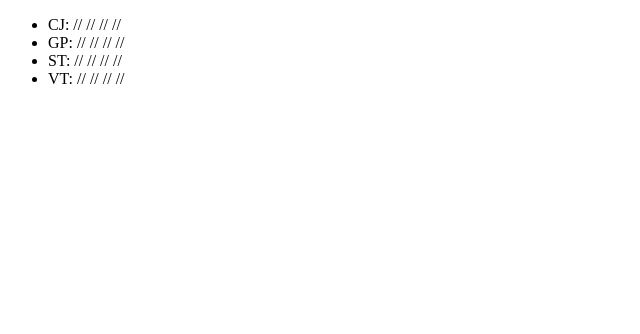
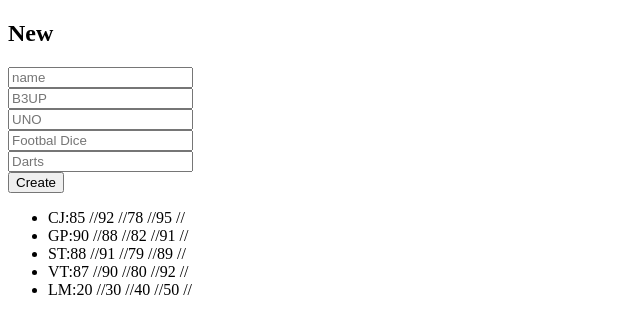
Before and after one commit to usamplazo/OfficePremierLeague, a React (Vite) app: page / in a window 1280 px wide. Shown: the top 334 px of the page, without its empty margins (0-640 px from the left). Built offline with nearby package versions, Linux system fonts and the light colour scheme; data requests are answered from the project's data file.

Commit message:
Simulating adding new score entities

```diff
--- a/db.json
+++ b/db.json
@@ -1,40 +1,44 @@
 {
   "scores": [
     {
+      "id": 1,
       "name": "CJ",
-      "scores": [{
-        "B3up": 85,
-        "Uno": 92,
-        "Footbal Dice": 78,
-        "Darts": 95
-      }]
+      "B3up": "85",
+      "Uno": "92",
+      "FootballDice": "78",
+      "Darts": "95"
     },
     {
+      "id": 2,
       "name": "GP",
-      "scores": [{
-        "B3up": 90,
-        "Uno": 88,
-        "Footbal Dice": 82,
-        "Darts": 91
-      }]
+      "B3up": "90",
+      "Uno": "88",
+      "FootballDice": "82",
+      "Darts": "91"
     },
     {
+      "id": 3,
       "name": "ST",
-      "scores": [{
-        "B3up": 88,
-        "Uno": 91,
-        "Footbal Dice": 79,
-        "Darts": 89
-      }]
+      "B3up": "88",
+      "Uno": "91",
+      "FootballDice": "79",
+      "Darts": "89"
     },
     {
+      "id": 4,
       "name": "VT",
-      "scores": [{
-        "B3up": 87,
-        "Uno": 90,
-        "Footbal Dice": 80,
-        "Darts": 92
-      }]
+      "B3up": "87",
+      "Uno": "90",
+      "FootballDice": "80",
+      "Darts": "92"
+    },
+    {
+      "id": 5,
+      "name": "LM",
+      "B3up": "20",
+      "Uno": "30",
+      "FootballDice": "40",
+      "Darts": "50"
     }
   ]
 }
--- a/src/PremierLeague.jsx
+++ b/src/PremierLeague.jsx
@@ -2,10 +2,13 @@ import { useEffect, useState } from "react";
 import PremierLeagueScores from "./PremierLeagueScores";
 
 const API_URL = '/scores';
+const headers = {
+  'Content-Type': 'application/json',
+};
 
 function PremierLeague() {
     const [data, setData] = useState([]);
-    const [error, setError] = useState([]);
+    const [error, setError] = useState(null);
 
     useEffect(()=>{
         fetchData();
@@ -19,10 +22,27 @@ function PremierLeague() {
       .catch(error=>setError(error));
     };
 
+    const handleCreate = (item) => {
+      console.log('add item: ${JSON.stringify(item)}')
+      console.log("  " + item.name + " " + item.B3up + " " + item.Uno + " " + item.FootballDice + " " + item.Darts)
+
+      fetch(API_URL, {
+        method: 'POST',
+        headers,
+        body: JSON.stringify({id: item.id, name: item.name, B3up: item.B3up, Uno: item.Uno, FootballDice: item.FootballDice, Darts: item.Darts}),
+      })
+      .then(response => response.json())
+      .then(returnedItem => setData([...data, returnedItem]))
+      .catch(error => setError(error + "  " + item.name + " " + item.B3up + " " + item.Uno + " " + item.FootballDice + " " + item.Darts));
+    };
+
 
   return (
       <PremierLeagueScores
-          data={data}/>
+          data={data}
+          error={error}
+          onCreate={handleCreate}
+          />
   );
   }
 
--- a/src/PremierLeagueScores.jsx
+++ b/src/PremierLeagueScores.jsx
@@ -1,18 +1,48 @@
-export default function PremierLeagueScores({data}){
-    return(
+import { useState } from "react";
+
+export default function PremierLeagueScores({data, onCreate, error}){
+    const [formData, setFormData] = useState({id:'', name:'', B3up:'', Uno:'', FootballDice:'', Darts:''});
+
+
+    const handleFormChange = (event) => {
+        const { name, value } = event.target;
+        setFormData(prevData => ({
+          ...prevData,
+          [name]: value,
+        }));
+      };
+
+    const handleSubmit = (event) => {
+        event.preventDefault();
+        onCreate(formData);
+        setFormData({id:'', name:'', B3up:'', Uno:'', FootballDice:'', Darts:'' });
+      };
+
+    return (
       <div>
+        <h2>New</h2>
+        <form onSubmit={handleSubmit}>
+          <input type="text" name="name" placeholder="name" onChange={handleFormChange}/><br/>
+          <input type="text" name="B3up" placeholder="B3UP" onChange={handleFormChange}/><br/>
+          <input type="text" name="Uno" placeholder="UNO" onChange={handleFormChange}/><br/>
+          <input type="text" name="FootballDice" placeholder="Footbal Dice" onChange={handleFormChange}/><br/>
+          <input type="text" name="Darts" placeholder="Darts" onChange={handleFormChange}/><br/>
+          <button type="submit">
+            Create
+          </button>
+        </form>
+
         <ul>
-                {
-                data.map((player, index)=>(
+          {data.map((player, index) => (
             <li key={index}>
-                        {player.name}:
-                            {player.scores.B3up} //
-                            {player.scores.Uno} //
-                            {player.scores.FootbalDice} //
-                            {player.scores.Darts} //
+              {player.name}:{player.B3up} //
+              {player.Uno} //
+              {player.FootballDice} //
+              {player.Darts} //
             </li>
           ))}
         </ul>
+        {error && <div>{error.message}</div>}
       </div>
     );
 }
```
Lines whose indentation alone changed are shown as unchanged.
